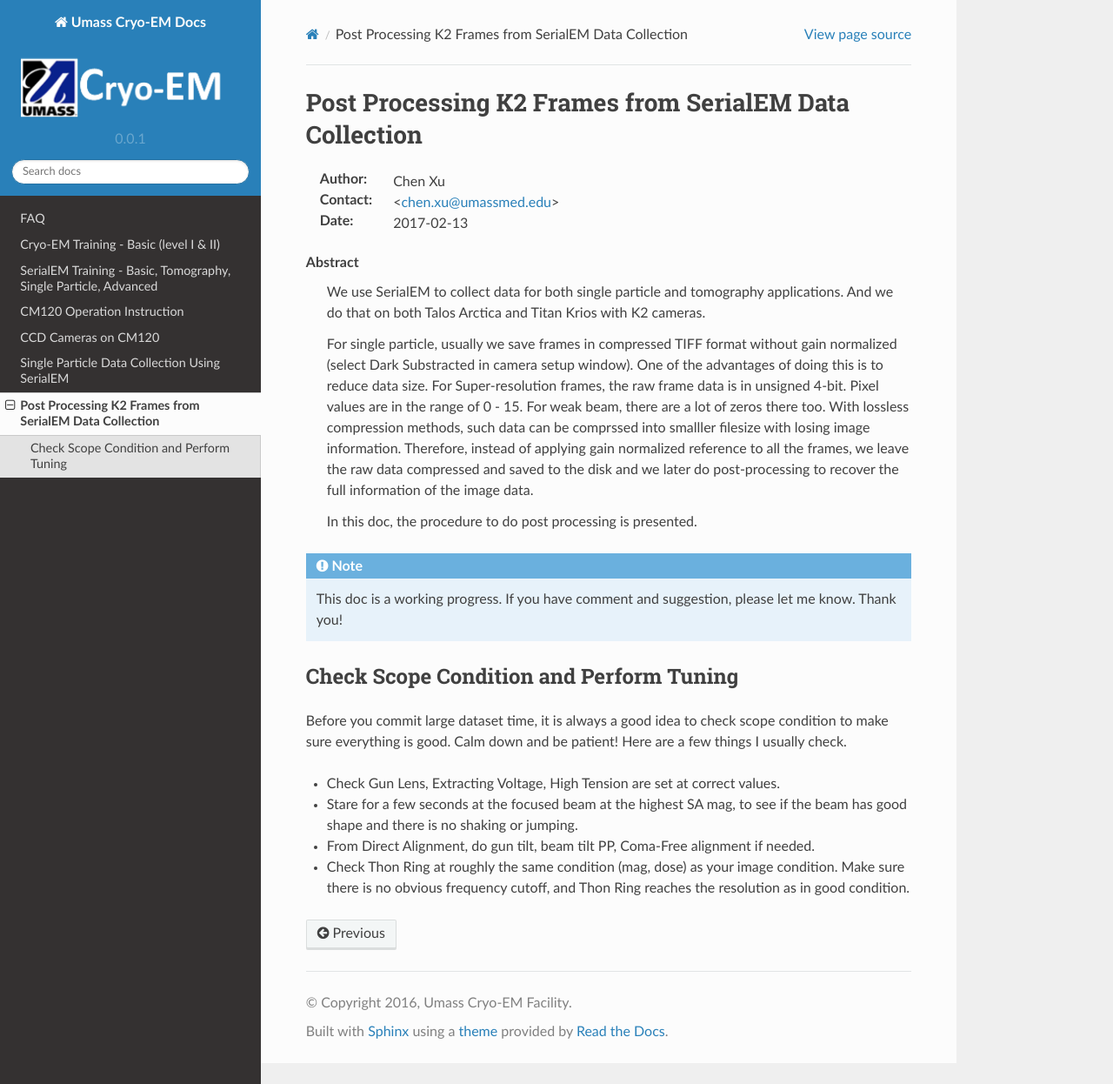
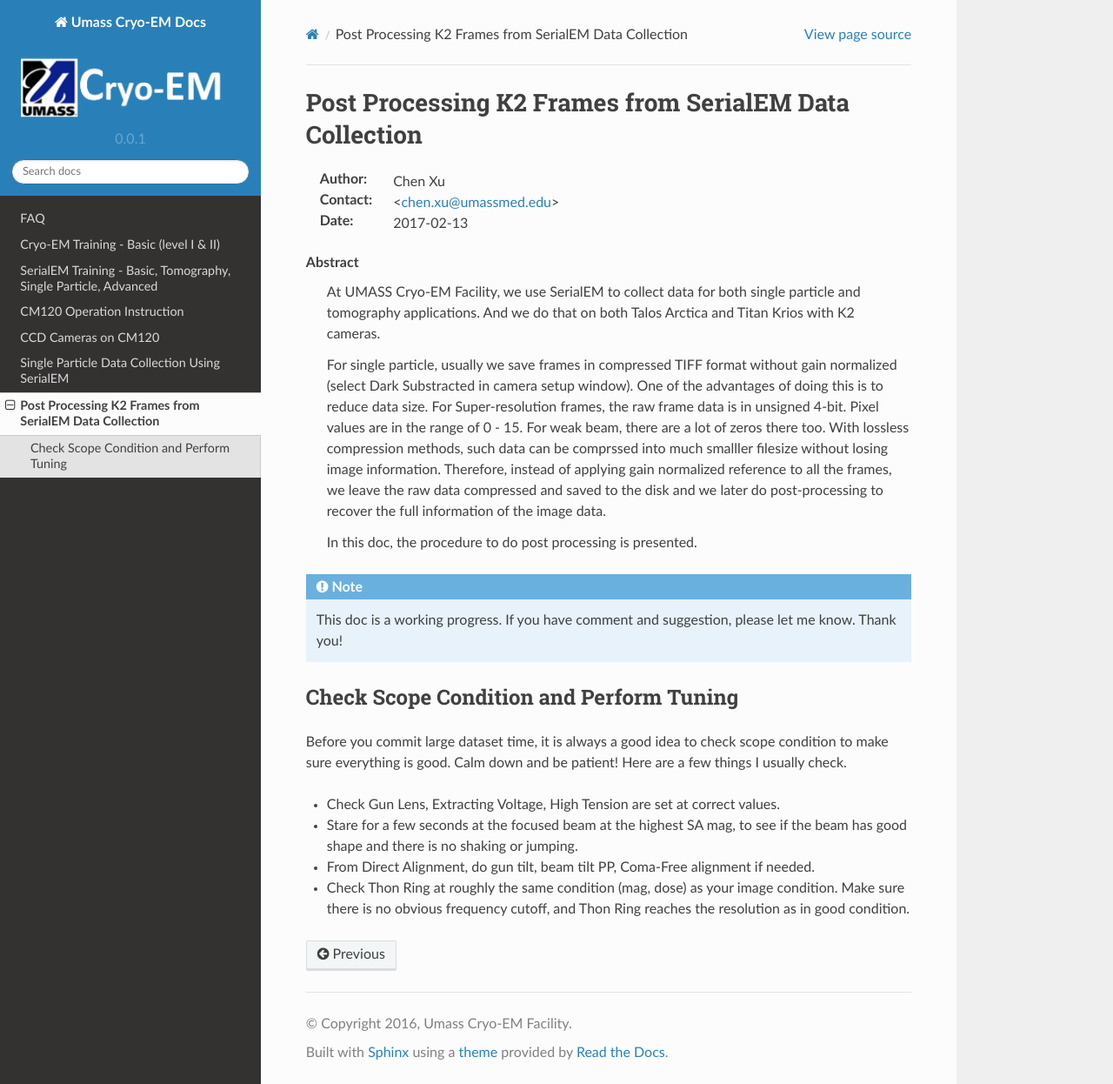
Before and after one commit to xuchen66/sphinx-emdocs, a Sphinx documentation site: the page built from source/post-process-k2-frames.rst, in a window 1280 px wide and 1246 px high. Shown: the whole window at 87% size. Built offline with Sphinx 7.4.7 and the Read the Docs theme 2.0.0, drawn with Linux system fonts in a browser that asks for light colours; pages that are not in the unit, such as notebooks, are missing from menus.

Commit message:
Update post-process-k2-frames.rst

```diff
--- a/source/post-process-k2-frames.rst
+++ b/source/post-process-k2-frames.rst
@@ -10,14 +10,14 @@
 .. glossary::
 
    Abstract
-      We use SerialEM to collect data for both single particle and tomography applications. And we do that on both Talos
-      Arctica and Titan Krios with K2 cameras.
+      At UMASS Cryo-EM Facility, we use SerialEM to collect data for both single particle and tomography applications.
+      And we do that on both Talos Arctica and Titan Krios with K2 cameras.
 
       For single particle,
       usually we save frames in compressed TIFF format without gain normalized (select Dark Substracted in camera
       setup window). One of the advantages of doing this is to reduce data size. For Super-resolution frames, the
       raw frame data is in unsigned 4-bit. Pixel values are in the range of 0 - 15. For weak beam, there are a lot of
-      zeros there too. With lossless compression methods, such data can be comprssed into smalller filesize with losing
+      zeros there too. With lossless compression methods, such data can be comprssed into much smalller filesize without losing
       image information. Therefore, instead of applying gain normalized reference to all the frames, we leave the raw
       data compressed and saved to the disk and we later do post-processing to recover the full information of the image data.
 
```
